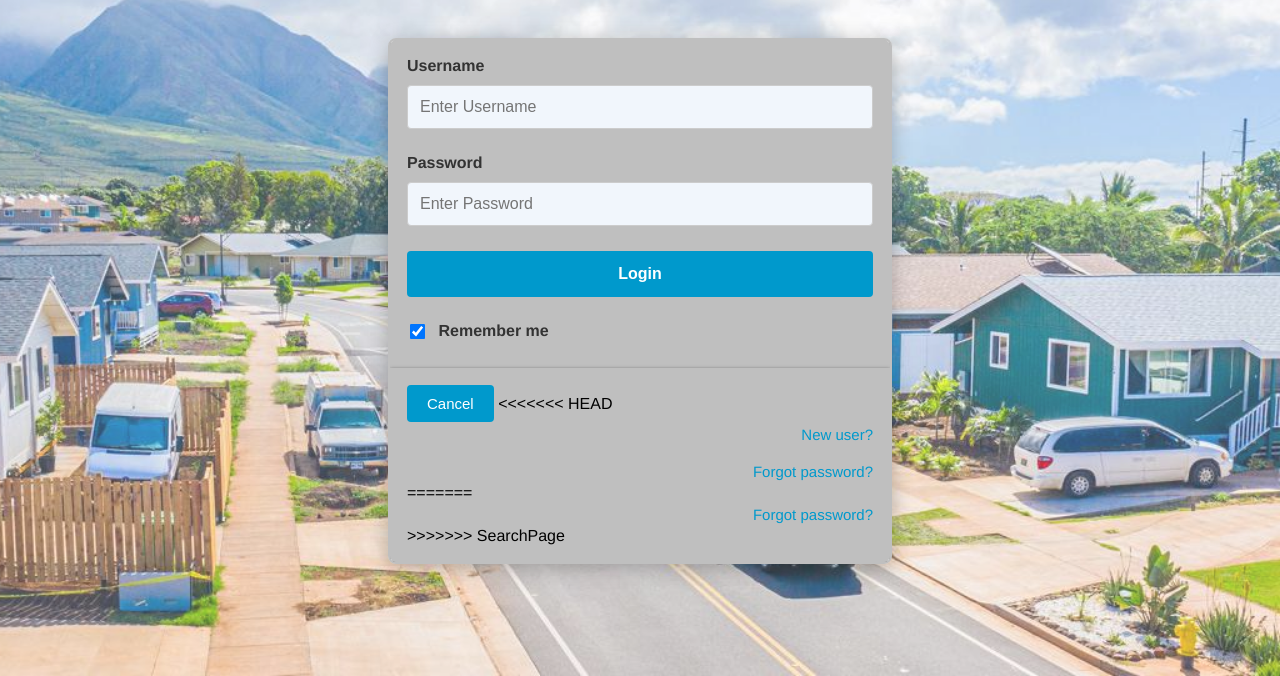
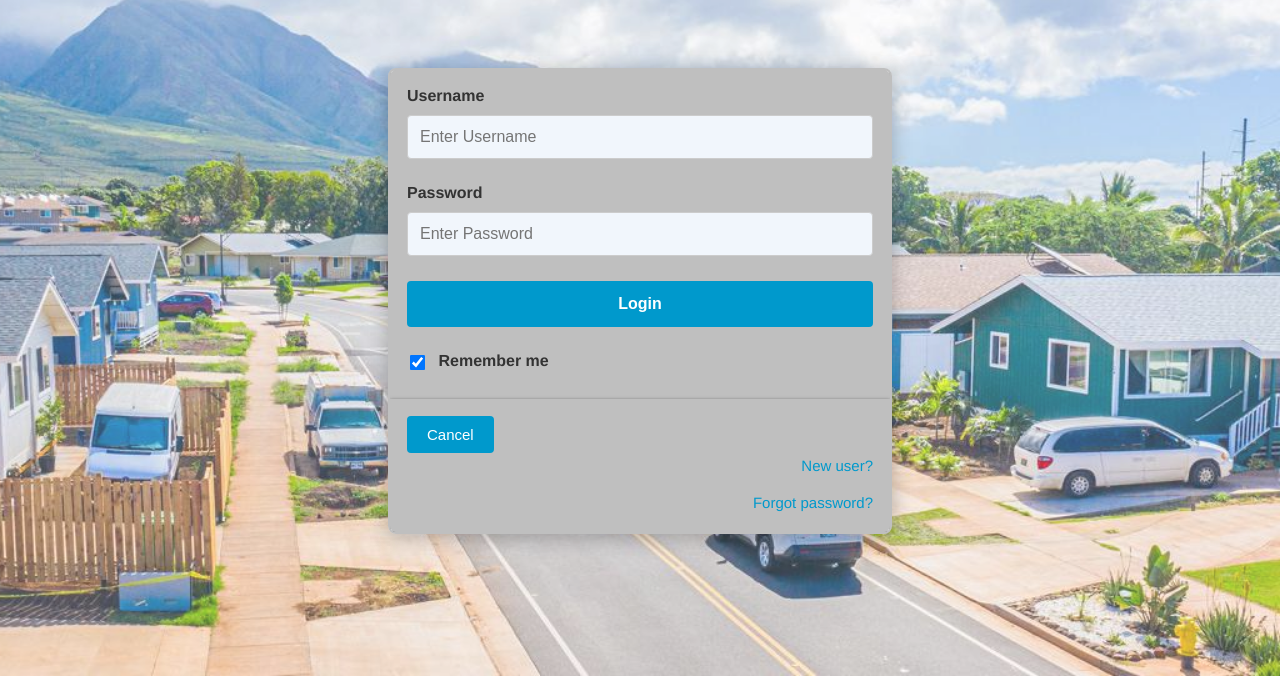
Before and after one commit to jslovell/hfh-capstone, a PHP site: page / in a window 1280 px wide. Shown: the part 124-800 px from the top of the page. Run offline with PHP 8.4, Linux system fonts and the light colour scheme.

Commit message:
Residual fixes

```diff
--- a/houseAssessmentTool.php
+++ b/houseAssessmentTool.php
@@ -4,7 +4,7 @@
 <html lang="en">
 <head>
     <meta charset="UTF-8">
-    <!-- link rel="stylesheet" href="styles/toolStyle.css" -->
+    <link rel="stylesheet" href="styles/toolStyle.css">
     <link rel="stylesheet" href="styles/navbar.css">
     <link rel="stylesheet" href="jquery-ui.css">
     <!-- <script src="jquery-ui.css"></script> -->
--- a/index.php
+++ b/index.php
@@ -46,14 +46,10 @@
         <button type="button" style = "background-color: #0099CC" class="cancelbtn" onclick="location.href='./homepage.php'" id="cancel-button">Cancel</button>
     <!-- <button type"button" class="cancelbtn">New User<a href="https://hfh-capstone.bradley.edu/new_user"></a>
 	-->
-<<<<<<< HEAD
 	<span class="psw">
         <a href="./new_user.php">New user?</a>
         <a href="#">Forgot password?</a>
     </span>
-=======
-	    <span class="psw"><a href="#">Forgot password?</a></span>
->>>>>>> SearchPage
     </div>
 </form>
 
--- a/navbar.php
+++ b/navbar.php
@@ -9,7 +9,7 @@
             <ul>
                 <a href="about_us.php"><div title="About Us"><img src = "images/info-circle.svg"></img></div></a>
                 <a href="about_project.php"><div title="User Manual"><img src = "images/library.svg"></i></div></a>
-                <a href="houseAssesmentTool.php"><div title="Create Assessment"><img src = "images/house-real-estate.svg"></img><img src = "images/plus-circle.svg"></i></div></a>
+                <a href="houseAssessmentTool.php"><div title="Create Assessment"><img src = "images/house-real-estate.svg"></img><img src = "images/plus-circle.svg"></i></div></a>
                 <!--<a href="test_page.php"><div title="Edit Assessment"><img src = "images/house-real-estate.svg"></img><img src = "images/pencil-edit.svg"></i></div></a>-->
                 <a href="catalog.php"><div title="Search Assessment"><img src = "images/magnifying-glass.svg"></i></div></a>
                 <a href="?logout=true"><div title="Logout"><img src = "images/export-arrow-right.svg"></i></div></a>
```
